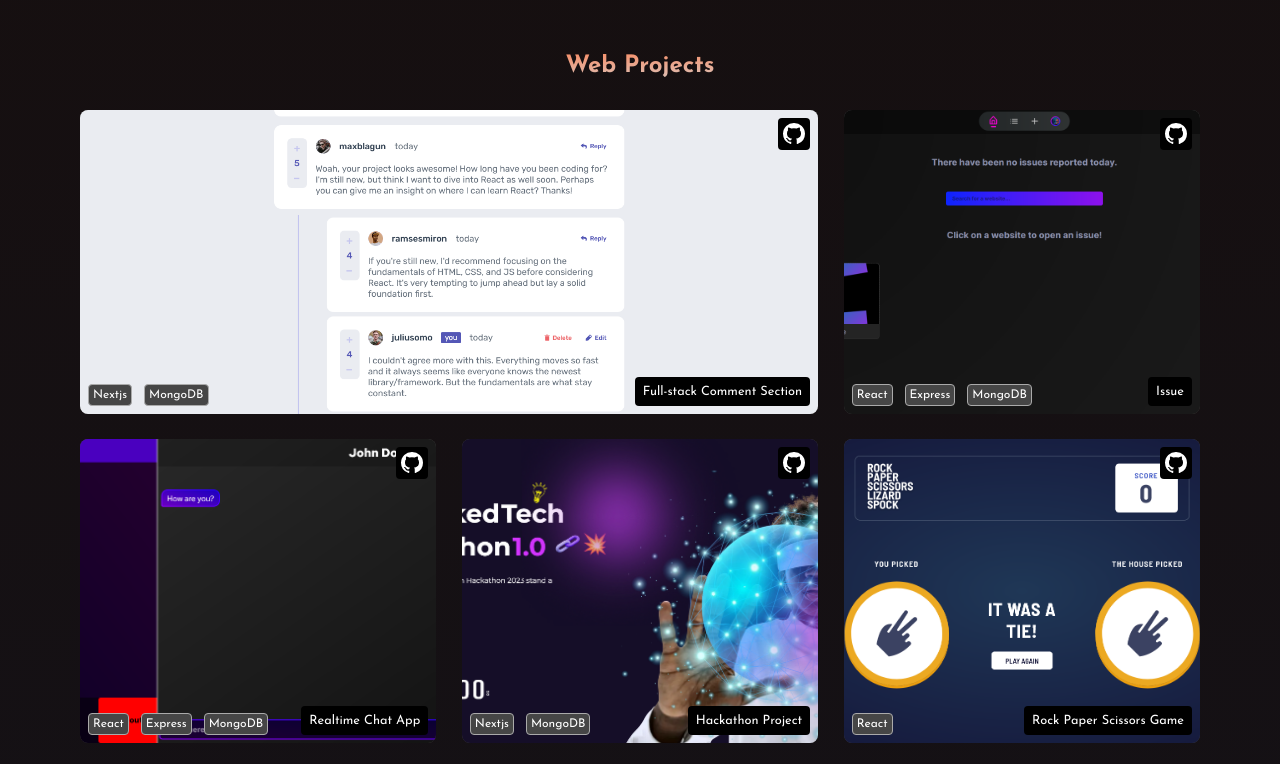
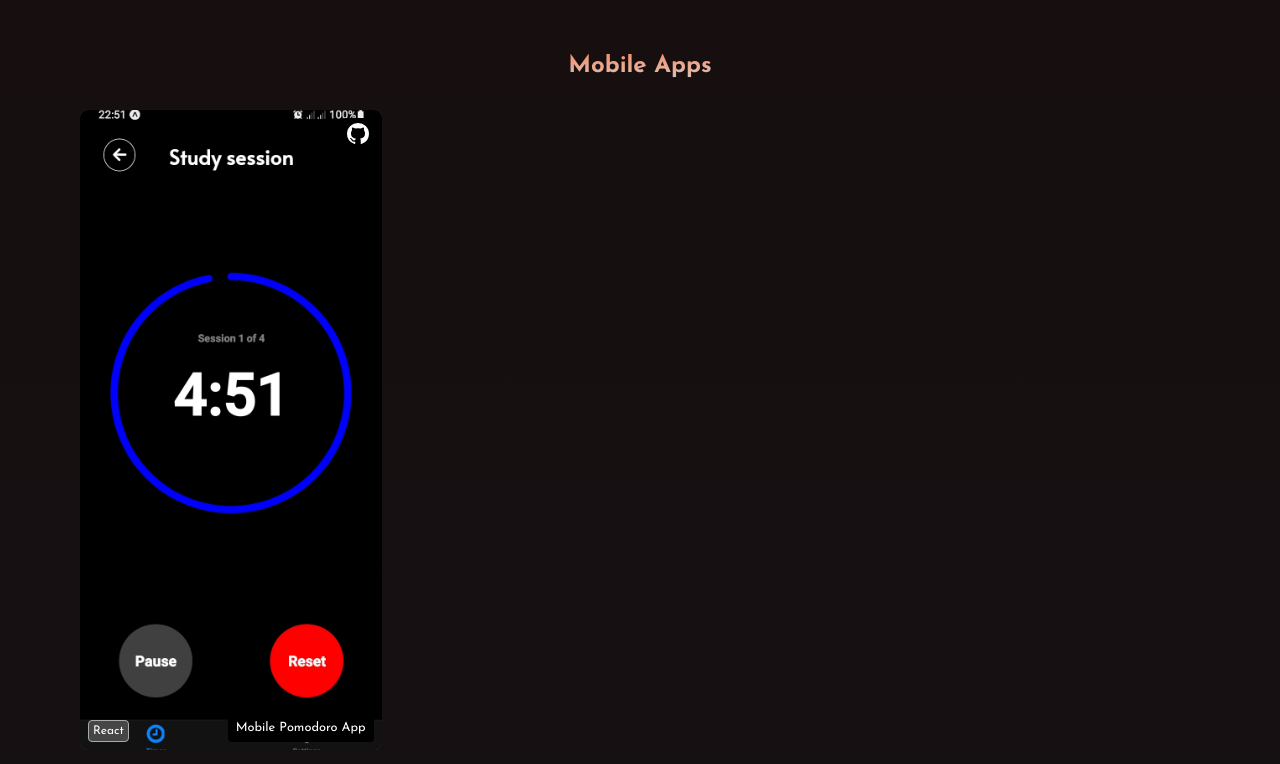
Before and after one commit to shikot0/Portfolio, a Next.js app: page / in a window 1280 px wide. Shown: the part 1716-2480 px from the top of the page. Built offline with nearby package versions, Linux system fonts and the light colour scheme.

Commit message:
added pomodoro app

```diff
--- a/src/Components/Grid/Grid.css
+++ b/src/Components/Grid/Grid.css
@@ -18,6 +18,10 @@
 .grid.ml-grid {
     grid-template-columns: repeat(auto-fill, minmax(25rem, 1fr));
     grid-auto-rows: 16rem;
+}
+.grid.mobile-grid {
+    grid-template-columns: repeat(auto-fill, minmax(8rem, 1fr));
+    grid-auto-rows: 40rem;
 }
 
 .grid.full {
@@ -60,6 +64,9 @@
     .grid-item-wrapper:first-child {
         grid-column: initial;
     }
+    .grid.mobile-grid {
+        grid-template-columns: 1fr;
+    }
 }
 
 @media screen and (max-width: 450px) {
--- a/src/Components/Grid/Grid.tsx
+++ b/src/Components/Grid/Grid.tsx
@@ -1,7 +1,7 @@
 "use client"
 import { useState } from 'react';
 import {v4} from 'uuid';
-import {MLGridItem, WebDevGridItem} from '../GridItem/GridItems';
+import {MLGridItem, MobileGridItem, WebDevGridItem} from '../GridItem/GridItems';
 import './Grid.css';
 
 
@@ -23,13 +23,22 @@ export type MLProject = Project & {
     type: "ml"
     image: string
 }
+export type MobileProject = Project & {
+    type: 'mobile',
+    link: string,
+    image: string
+}
 
+type MobileGridProps = {
+    data: MobileProject[];
+}
 type WebGridProps = {
     data: WebProject[];
 }
 type MLGridProps = {
     data: MLProject[];
 }
+
 
 export function WebGrid({data}: WebGridProps) {
     // const [showMore, setShowMore] = useState<boolean>(false);
@@ -71,3 +80,31 @@ export function MLGrid({data}: MLGridProps) {
         </div>
     )
 }
+
+export function MobileGrid({data}: MobileGridProps) {
+    // const [showMore, setShowMore] = useState<boolean>(false);
+
+    // function handleShowMore() {
+    //     setShowMore(prev => !prev);
+    // }
+    return (
+        // <div className={`grid ${showMore ? 'full': ''}`}>
+        <div className="grid-wrapper">
+            <h2>Mobile Apps</h2>
+            <div className="grid mobile-grid">
+                {/* {data.map(details => { */}
+                {data.slice(0,14).map(details => {
+                    return <MobileGridItem key={v4()} details={details} />
+                })}
+
+
+                {/* <button className="show-more-button" onClick={handleShowMore}>
+                    {!showMore ?
+                        <svg xmlns="http://www.w3.org/2000/svg" viewBox="0 0 24 24"><g data-name="Layer 2"><g data-name="arrow-ios-downward"><rect width="24" height="24" opacity="0"/><path d="M12 16a1 1 0 0 1-.64-.23l-6-5a1 1 0 1 1 1.28-1.54L12 13.71l5.36-4.32a1 1 0 0 1 1.41.15 1 1 0 0 1-.14 1.46l-6 4.83A1 1 0 0 1 12 16z"/></g></g></svg>
+                    : <svg xmlns="http://www.w3.org/2000/svg" viewBox="0 0 24 24"><g data-name="Layer 2"><g data-name="arrow-ios-upward"><rect width="24" height="24" transform="rotate(180 12 12)" opacity="0"/><path d="M18 15a1 1 0 0 1-.64-.23L12 10.29l-5.37 4.32a1 1 0 0 1-1.41-.15 1 1 0 0 1 .15-1.41l6-4.83a1 1 0 0 1 1.27 0l6 5a1 1 0 0 1 .13 1.41A1 1 0 0 1 18 15z"/></g></g></svg>}
+                    Show {showMore ? 'less' : 'more'}
+                </button> */}
+            </div>
+        </div>
+    )
+}
--- a/src/Components/GridItem/GridItems.tsx
+++ b/src/Components/GridItem/GridItems.tsx
@@ -1,7 +1,7 @@
 import Image from 'next/image';
 import Link from 'next/link';
 import {v4} from 'uuid';
-import { MLProject, WebProject } from '../Grid/Grid';
+import { MLProject, MobileProject, WebProject } from '../Grid/Grid';
 import './GridItems.css';
 
 type WebItemProps = {
@@ -19,6 +19,43 @@ type WebItemProps = {
 
 type MLItemProps = {
     details: MLProject
+}
+
+type MobileItemProps = {
+    details: MobileProject
+}
+
+export function MobileGridItem({details: {name, link, image, description, tools, github}}: MobileItemProps) {
+    return (
+        <div className="grid-item-wrapper">
+            <Link href={link} target='_blank' className="grid-item mobile-grid-item">
+                <div className="grid-item-image-wrapper">
+                    <Image src={image} sizes='(max-width: 600px) 25rem, 50rem' quality={100} fill alt={name}/>
+                </div>
+                <div className="tools-wrapper">
+                    {tools.map(tool => {
+                        return (
+                            // <div key={v4()} className="tool-image-wrapper">
+                            //     {/* <Image src={`/tool_images/logo-${tool.toLowerCase()}.svg`} sizes='(max-width: 600px) 2.5rem, 5rem' fill alt={tool}/> */}
+                            //     {/* <img className={`${tool.toLowerCase() === 'express' ? 'fillWhite': ''}`} src={`/tool_images/logo-${tool.toLowerCase()}.svg`} alt={tool}/> */}
+                            //     <img src={`/tool_images/logo-${tool.toLowerCase()}.svg`} alt={tool}/>
+                            // </div>
+
+                            <small key={v4()} className="tool-text">{tool}</small>
+
+                            // <div key={v4()} className="tool-image-wrapper">
+                            //     <Image src={`/tool_images/logo-${tool.toLowerCase()}.svg`} fill alt={tool}/>
+                            // </div>
+                        )
+                    })}
+                </div>
+                <div className="name">{name}</div>
+            </Link>
+            <Link href={github} target='_blank' className="github-link">
+                <svg xmlns="http://www.w3.org/2000/svg" viewBox="0 0 24 24"><g data-name="Layer 2"><rect width="24" height="24" transform="rotate(180 12 12)" opacity="0"/><path d="M12 1A10.89 10.89 0 0 0 1 11.77 10.79 10.79 0 0 0 8.52 22c.55.1.75-.23.75-.52v-1.83c-3.06.65-3.71-1.44-3.71-1.44a2.86 2.86 0 0 0-1.22-1.58c-1-.66.08-.65.08-.65a2.31 2.31 0 0 1 1.68 1.11 2.37 2.37 0 0 0 3.2.89 2.33 2.33 0 0 1 .7-1.44c-2.44-.27-5-1.19-5-5.32a4.15 4.15 0 0 1 1.11-2.91 3.78 3.78 0 0 1 .11-2.84s.93-.29 3 1.1a10.68 10.68 0 0 1 5.5 0c2.1-1.39 3-1.1 3-1.1a3.78 3.78 0 0 1 .11 2.84A4.15 4.15 0 0 1 19 11.2c0 4.14-2.58 5.05-5 5.32a2.5 2.5 0 0 1 .75 2v2.95c0 .35.2.63.75.52A10.8 10.8 0 0 0 23 11.77 10.89 10.89 0 0 0 12 1" data-name="github"/></g></svg>
+            </Link>
+        </div>
+    )
 }
 
 export function WebDevGridItem({details: {name, desktopImage, mobileImage, description, tools, link, github}}: WebItemProps) {
--- a/src/Components/Hero/Hero.tsx
+++ b/src/Components/Hero/Hero.tsx
@@ -8,6 +8,7 @@ export default function Hero() {
             <div className="roles-wrapper">
                 {/* <a href={'#projects-section'} className="role">Full-Stack Web Developer</a> */}
                 <a href={'#about-me-section'} className="role">Full-Stack Web Developer</a>
+                {/* <a href={'#projects-section'} className="role">Mobile App Developer</a> */}
                 {/* <a href={'#projects-section'} className="role">Machine Learning Engineer</a> */}
             </div>
             <div className="contact-links-wrapper">
--- a/src/Components/Projects/Projects.tsx
+++ b/src/Components/Projects/Projects.tsx
@@ -1,15 +1,17 @@
 import data from '@/utils/data.json';
-import {MLGrid, MLProject, WebGrid, WebProject} from '../Grid/Grid';
+import {MLGrid, MLProject, MobileGrid, MobileProject, WebGrid, WebProject} from '../Grid/Grid';
 import './Projects.css'
 
 export default function Projects() {
     const webprojects: WebProject[] = data.filter(item => {if(item.type === "web") return item}) as WebProject[];
     const mlprojects: MLProject[] = data.filter(item => {if(item.type === "ml") return item}) as MLProject[];
+    const mobileprojects: MobileProject[] = data.filter(item => {if(item.type === "mobile") return item}) as MobileProject[];
 
     return (
         <section id="projects-section">
             {/* <h2>Projects</h2> */}
             <MLGrid data={mlprojects} />
+            <MobileGrid data={mobileprojects}/>
             <WebGrid data={webprojects}/>
         </section>
     )
--- a/src/utils/data.json
+++ b/src/utils/data.json
@@ -22,6 +22,16 @@
         "image": "/Project_Images/sonar-ai-project.png",
         "tools": ["Python", "Jupyter"],
         "github": "https://github.com/shikot0/ai-sonar-project"
+    },
+    {
+        "type": "mobile",
+        "name": "Mobile Pomodoro App",
+        "image": "/Project_Images/pomodoro-app.jpg",
+        "mobileImage": "",
+        "description": "A Pomodoro app with custom timer components built using React Native, react-native-reanimated and react-native-svg",
+        "github": "https://github.com/shikot0/pomodoro-app",
+        "tools": ["React"],
+        "link": "https://expo.dev/preview/update?message=updated%20packages&updateRuntimeVersion=1.0.0&createdAt=2024-06-09T02%3A47%3A17.184Z&slug=exp&projectId=3db6c9e1-5f17-40db-9e60-d146a1364c17&group=d41e718f-d368-499a-87ca-ed4e11ba4e42"
     },
     {
         "type": "web",
```
Also changed, not shown: public/Project_Images/pomodoro-app.jpg (added), 1 other file (tests, documents, lock files or other folders).
